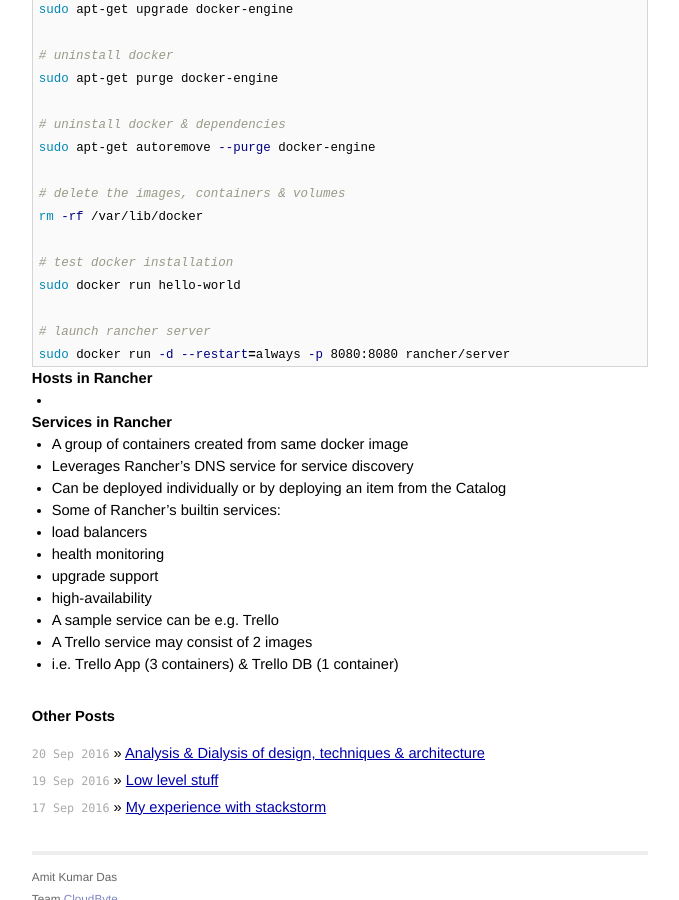
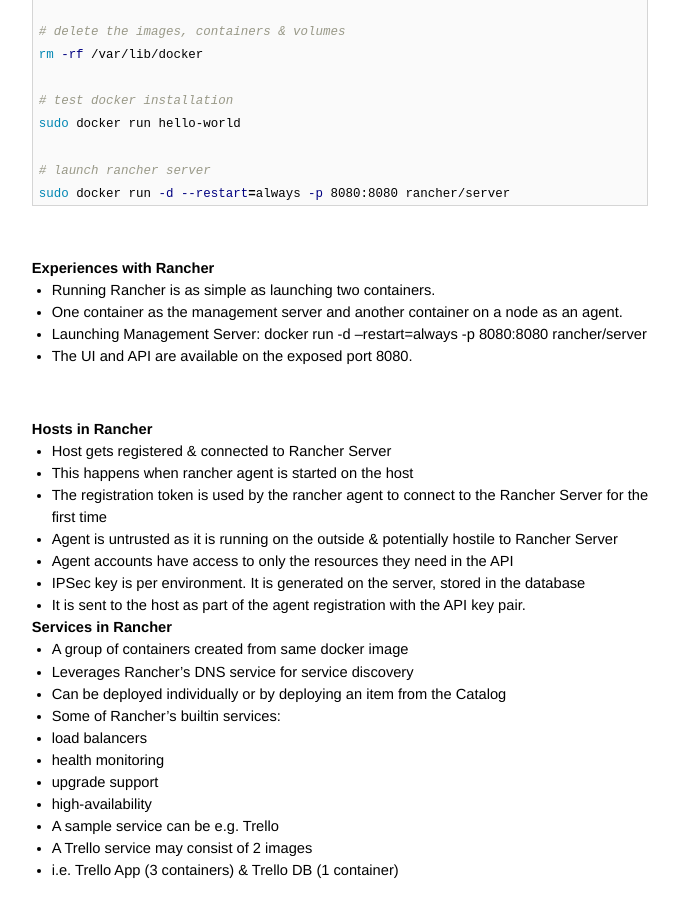
Before and after one commit to AmitKumarDas/amitkumardas.github.io, a Jekyll site: the page built from _posts/2016-09-18-analysis-and-dialysis-of-containers.md, in a window 1280 px wide and 900 px high, scrolled down 1155 px. Shown: the whole window, without its empty margins (300-979 px from the left). Built offline with Jekyll 4.4.1, drawn with Linux system fonts in a browser that asks for light colours; some of the changed text lies outside the part shown.

Commit message:
Update 2016-09-18-analysis-and-dialysis-of-containers.md

````diff
--- a/_posts/2016-09-18-analysis-and-dialysis-of-containers.md
+++ b/_posts/2016-09-18-analysis-and-dialysis-of-containers.md
@@ -4,15 +4,6 @@
 ---
 
 ## Analysis & Dialysis of Containers
-
-<br />
-
-## My experiences with Rancher
-
-- Running Rancher is as simple as launching two containers.
-- One container as the management server and another container on a node as an agent.
-- Launching Management Server: docker run -d --restart=always -p 8080:8080 rancher/server
- - The UI and API are available on the exposed port 8080.
 
 <br />
 
@@ -76,9 +67,26 @@
 sudo docker run -d --restart=always -p 8080:8080 rancher/server
 ```
 
+<br />
+
+## Experiences with Rancher
+
+- Running Rancher is as simple as launching two containers.
+- One container as the management server and another container on a node as an agent.
+- Launching Management Server: docker run -d --restart=always -p 8080:8080 rancher/server
+ - The UI and API are available on the exposed port 8080.
+
+<br />
+
 ### Hosts in Rancher
 
--
+- Host gets registered & connected to Rancher Server
+ - This happens when rancher agent is started on the host
+ - The registration token is used by the rancher agent to connect to the Rancher Server for the first time
+ - Agent is untrusted as it is running on the outside & potentially hostile to Rancher Server
+ - Agent accounts have access to only the resources they need in the API
+ - IPSec key is per environment. It is generated on the server, stored in the database
+  - It is sent to the host as part of the agent registration with the API key pair.
 
 ### Services in Rancher
 
````
